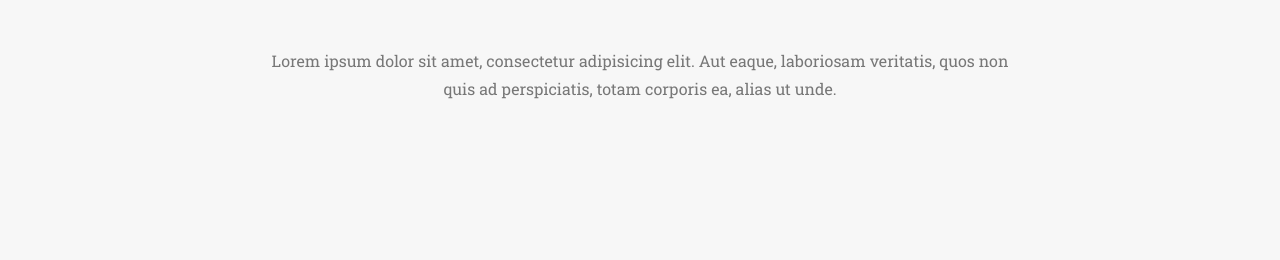
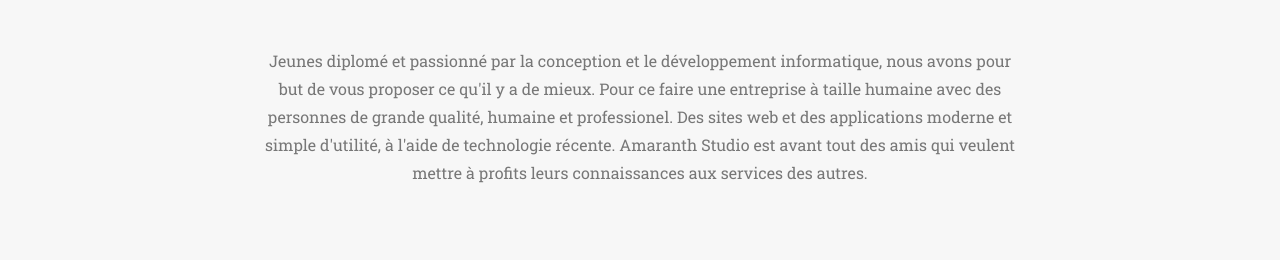
Before and after one commit to AmaranthStudio/WebSite, a plain HTML site: page index.html in a window 1280 px wide. Shown: the part 2078-2338 px from the top of the page. Drawn offline with nearby package versions, Linux system fonts and the light colour scheme; files whose address does not match are found by name; a web font is replaced by a local one.

Commit message:
Ajout texte accroche

```diff
--- a/index.html
+++ b/index.html
@@ -159,7 +159,10 @@
             </div>
             <div class="row">
                 <div class="col-lg-8 col-lg-offset-2 text-center">
-                    <p class="large text-muted">Lorem ipsum dolor sit amet, consectetur adipisicing elit. Aut eaque, laboriosam veritatis, quos non quis ad perspiciatis, totam corporis ea, alias ut unde.</p>
+                    <p class="large text-muted">Jeunes diplomé et passionné par la conception et le développement informatique, nous avons pour but de vous proposer
+                      ce qu'il y a de mieux. Pour ce faire une entreprise à taille humaine avec des personnes de grande qualité,
+                      humaine et professionel. Des sites web et des applications moderne et simple d'utilité, à l'aide de technologie récente.
+                      Amaranth Studio est avant tout des amis qui veulent mettre à profits leurs connaissances aux services des autres.</p>
                 </div>
             </div>
         </div>
```
